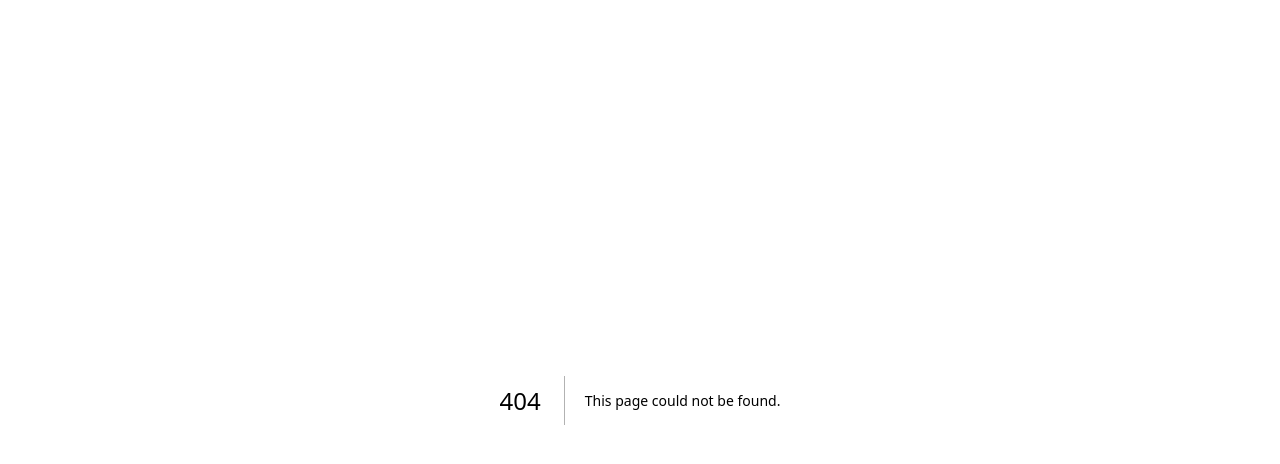
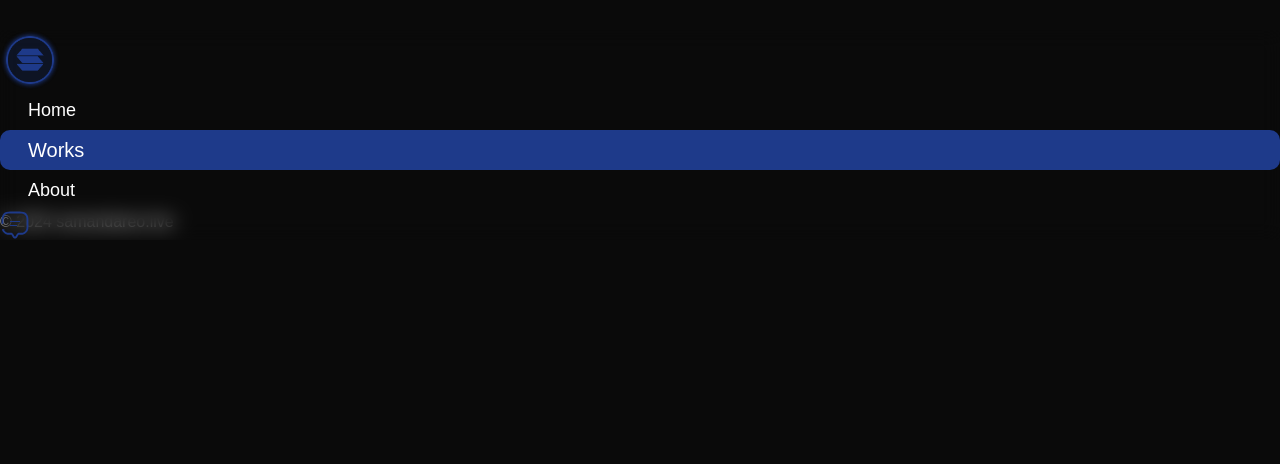
Before and after one commit to samandareo/my-website, a Next.js app: page /works in a window 1280 px wide. Before the commit this address had no page. Shown: the top 464 px of the page. Built offline with nearby package versions, Linux system fonts and the light colour scheme.

Commit message:
added animation

```diff
--- a/package.json
+++ b/package.json
@@ -10,6 +10,7 @@
   },
   "dependencies": {
     "@next/mdx": "^15.2.2",
+    "framer-motion": "^12.5.0",
     "next": "15.0.3",
     "react": "19.0.0-rc-66855b96-20241106",
     "react-dom": "19.0.0-rc-66855b96-20241106",
--- a/src/app/globals.css
+++ b/src/app/globals.css
@@ -28,3 +28,30 @@ body {
 .openingTitle > i {
   color: #D9D9D9;
 }
+
+/* loadingText.module.css */
+.loadingText {
+  font-size: 2.5rem;
+  font-weight: bold;
+  background: linear-gradient(
+      90deg,
+      #1e3a8a 25%,
+      #60a5fa 50%,  /* sky blue for strong contrast */
+      #1e3a8a 75%
+    );
+
+  background-size: 200% 100%;
+  background-clip: text;
+  -webkit-background-clip: text;
+  color: transparent;
+  animation: shimmer 1.5s infinite;
+}
+
+@keyframes shimmer {
+  0% {
+    background-position: 200% 0;
+  }
+  100% {
+    background-position: -200% 0;
+  }
+}
--- a/src/app/layout.tsx
+++ b/src/app/layout.tsx
@@ -1,4 +1,5 @@
 import type { Metadata } from "next";
+import { AnimatePresence } from "framer-motion";
 import localFont from "next/font/local";
 import "./globals.css";
 
@@ -70,7 +71,9 @@ export default function RootLayout({
         ${poppinsBold.variable}
         antialiased`}
       >
-        {children}
+        <AnimatePresence mode="wait">
+          {children}
+        </AnimatePresence>
       </body>
     </html>
   );
--- /dev/null
+++ b/src/app/works/page.tsx
@@ -0,0 +1,12 @@
+import ContainerHeader from "@/components/ContainerHeader";
+import ContainerFooter from "@/components/ContainerFooter";
+
+export default function Home() {
+  return (
+      <div className="flex flex-col gap-y-36">
+        <ContainerHeader/>
+        <ContainerFooter />
+      </div>
+)
+  ;
+}
--- a/src/components/ContainerFooter.tsx
+++ b/src/components/ContainerFooter.tsx
@@ -1,12 +1,21 @@
 "use client";
+import { motion } from "framer-motion";
 
 export default function ContainerFooter() {
    return (
+    <motion.div
+        key="footer"
+        initial={{ opacity: 0, y: 30 }}
+        animate={{ opacity: 1, y: 0 }}
+        exit={{ opacity: 0, y: -30 }}
+        transition={{ duration: 0.4 }}
+    >
        <div className="flex flex-row justify-center h-10">
             <span className="w-auto font-extralight">
                 {/* eslint-disable-next-line @next/next/no-html-link-for-pages */}
                 © 2024 <a href="/" className="">samandareo.live</a>
             </span>
        </div>
+    </motion.div>
    );
 }
--- a/src/components/ContainerHeader.tsx
+++ b/src/components/ContainerHeader.tsx
@@ -4,29 +4,55 @@ import logo from "@/images/logo.png"
 import chat from "@/images/chat.svg"
 import {useState} from "react";
 import mystyle from "@/components/header.module.css"
+import { usePathname, useRouter } from "next/navigation";
+import { motion } from "framer-motion";
 
 export default function ContainerHeader() {
+    // Variables
+    const router = useRouter();
+    const pathname = usePathname();
 
-    // Variables
-    const [activeBtn, setActiveBtn] = useState("Home");
-
-    const activeBtnHandler = (btn_name:string) => {
-        setActiveBtn(btn_name);
+    // Functions
+    const getActiveBtn = () => {
+        if (pathname === "/") return "Home";
+        if (pathname === "/works") return "Works";
+        if (pathname === "/about") return "About";
+        return "";
     }
 
+    const activeBtn = getActiveBtn();
+
+    const pageNavigator = (page_name:string) => {
+        if (page_name == "Home") {
+            router.push("/");
+            return;
+        } else {
+            router.push(`/${page_name.toLowerCase()}`);
+        }
+    }
+
+
     return (
+        <motion.div
+            key="header"
+            initial={{ opacity: 0, y: 0 }}
+            animate={{ opacity: 1, y: 30 }}
+            exit={{ opacity: 0, y: -30 }}
+            transition={{ duration: 0.4 }}
+        >
         <header className={`flex flex-col gap-y-24 mt-2 sticky top-0 z-50 ${mystyle.bgBlur}`}>
             <div className="container mx-auto h-115 flex justify-between items-center py-3 px-6">
                 <Image src={logo} alt="logo" width={60} height={60} className="hover:scale-110 hover:cursor-pointer transition"/>
                 <div>
                     <ul className="flex gap-3 font-normal hover:cursor-pointer select-none">
-                        <li onClick={() => activeBtnHandler("Home")} className={`${activeBtn == "Home" ? mystyle.activeBtn : mystyle.customBtn}`}>Home</li>
-                        <li onClick={() => activeBtnHandler("Works")} className={`${activeBtn == "Works" ? mystyle.activeBtn : mystyle.customBtn}`}>Works</li>
-                        <li onClick={() => activeBtnHandler("About")} className={`${activeBtn == "About" ? mystyle.activeBtn : mystyle.customBtn}`}>About</li>
+                        <li onClick={() => pageNavigator("Home")} className={`${activeBtn == "Home" ? mystyle.activeBtn : mystyle.customBtn}`}>Home</li>
+                        <li onClick={() => pageNavigator("Works")} className={`${activeBtn == "Works" ? mystyle.activeBtn : mystyle.customBtn}`}>Works</li>
+                        <li onClick={() => pageNavigator("About")} className={`${activeBtn == "About" ? mystyle.activeBtn : mystyle.customBtn}`}>About</li>
                     </ul>
                 </div>
                 <Image src={chat} alt="chat" width={30} height={30} className="hover:scale-110 hover:cursor-pointer transition"/>
             </div>
         </header>
+        </motion.div>
     );
 }
```
Also changed, not shown: src/app/page.tsx (+42 -1 lines), src/components/ContainerPosts.tsx (+21 -16 lines), src/components/posts.module.css (+27 -0 lines), 1 other file (tests, documents, lock files or other folders).
